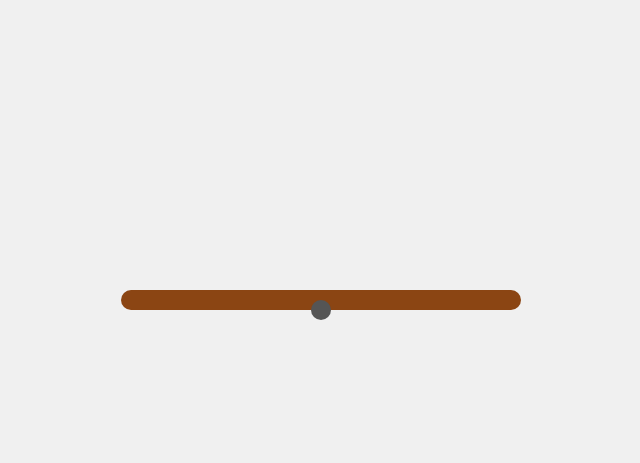
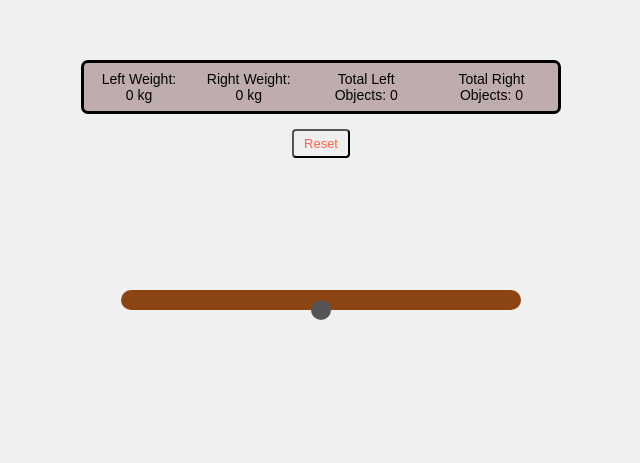
Before and after one commit to SerhatCiftcii/SeeSaw, a plain HTML site: page index.html in a window 1280 px wide. Shown: the part 140-603 px from the top of the page, without its empty margins (319-959 px from the left). Drawn offline with Linux system fonts and the light colour scheme.

Commit message:
info panel added. Css and html

```diff
--- a/index.html
+++ b/index.html
@@ -7,11 +7,25 @@
 <link rel="stylesheet" href="styles.css">
 </head>
 <body>
+
 <div id="container">
-
   <div id="pivot"></div>
  <div id="seesaw"></div>
+
+
+<div id="info">
+  <div class="info-box">
+    <p>Left Weight: <span id="leftWeight">0</span> kg</p>
+    <p>Right Weight: <span id="rightWeight">0</span> kg</p>
+    <p>Total Left Objects: <span id="leftCount">0</span></p>
+    <p>Total Right Objects: <span id="rightCount">0</span></p>
+  </div>
+  <button id="resetBtn">Reset</button>
 </div>
+
+
+</div>
+
 <script src="app.js"></script>
 </body>
 </html>
--- a/styles.css
+++ b/styles.css
@@ -68,3 +68,36 @@ body {
   transform: translate(-50%, -50%); /* merkezleme burda yapılıcak düşen toplar için  */
 
 }
+
+#info {
+  position: absolute;
+  left: 50%;
+  transform: translateX(-50%);
+  text-align: center;
+}
+
+#info .info-box {
+  display: flex;
+  width: 450px;
+  gap: 20px;
+  background: rgba(179, 155, 155, 0.8);
+  padding: 8px 12px;
+  border-radius: 7px;
+  border: 3px solid #000000;
+}
+
+#info p {
+  margin: 0;
+  font-size: 14px;
+}
+
+#resetBtn {
+  margin-top: 15px;
+  padding: 5px 10px;
+  cursor: pointer;
+  font-size: small;
+   border-radius: 4px;
+   color: tomato;
+
+
+}
```
